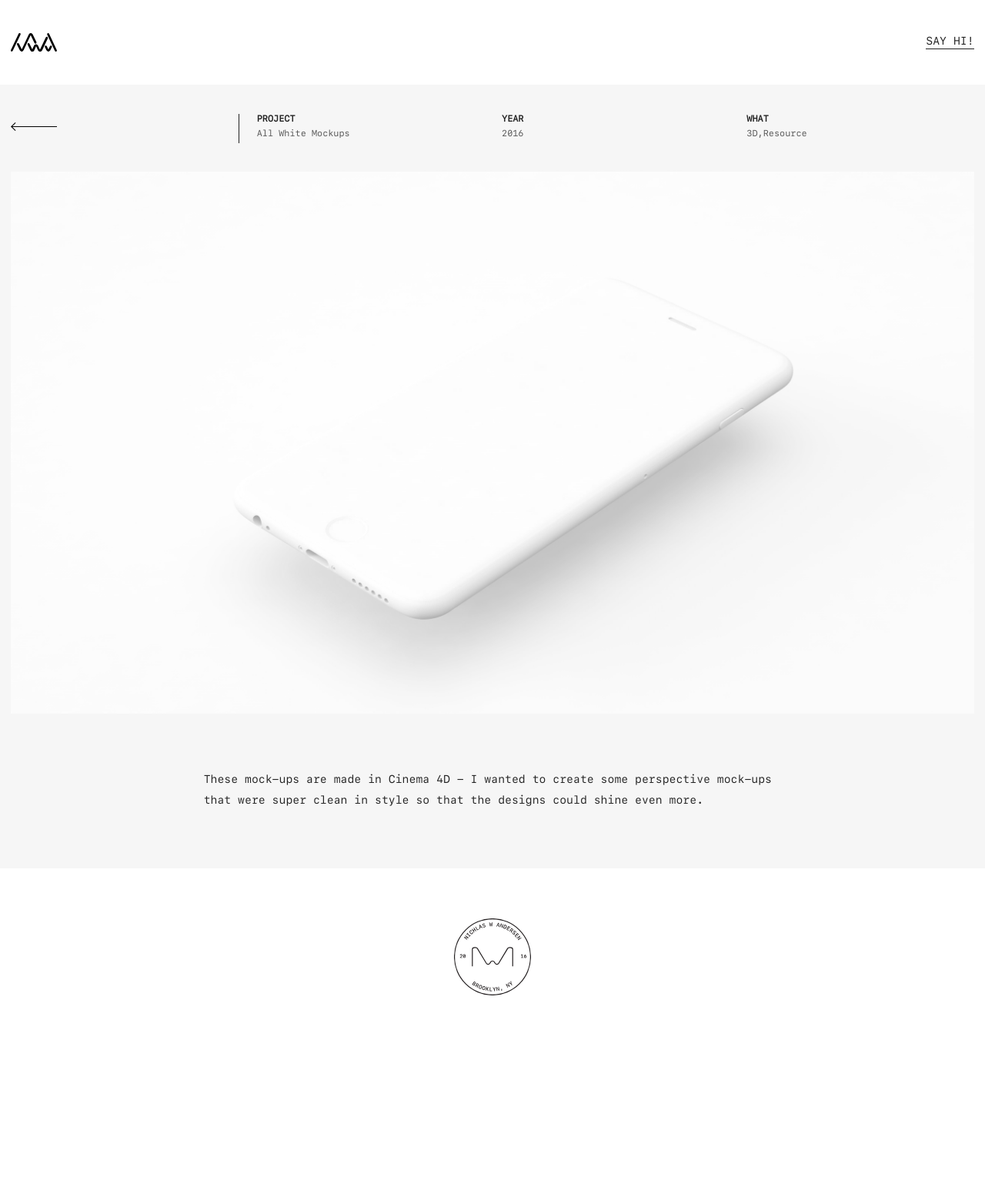
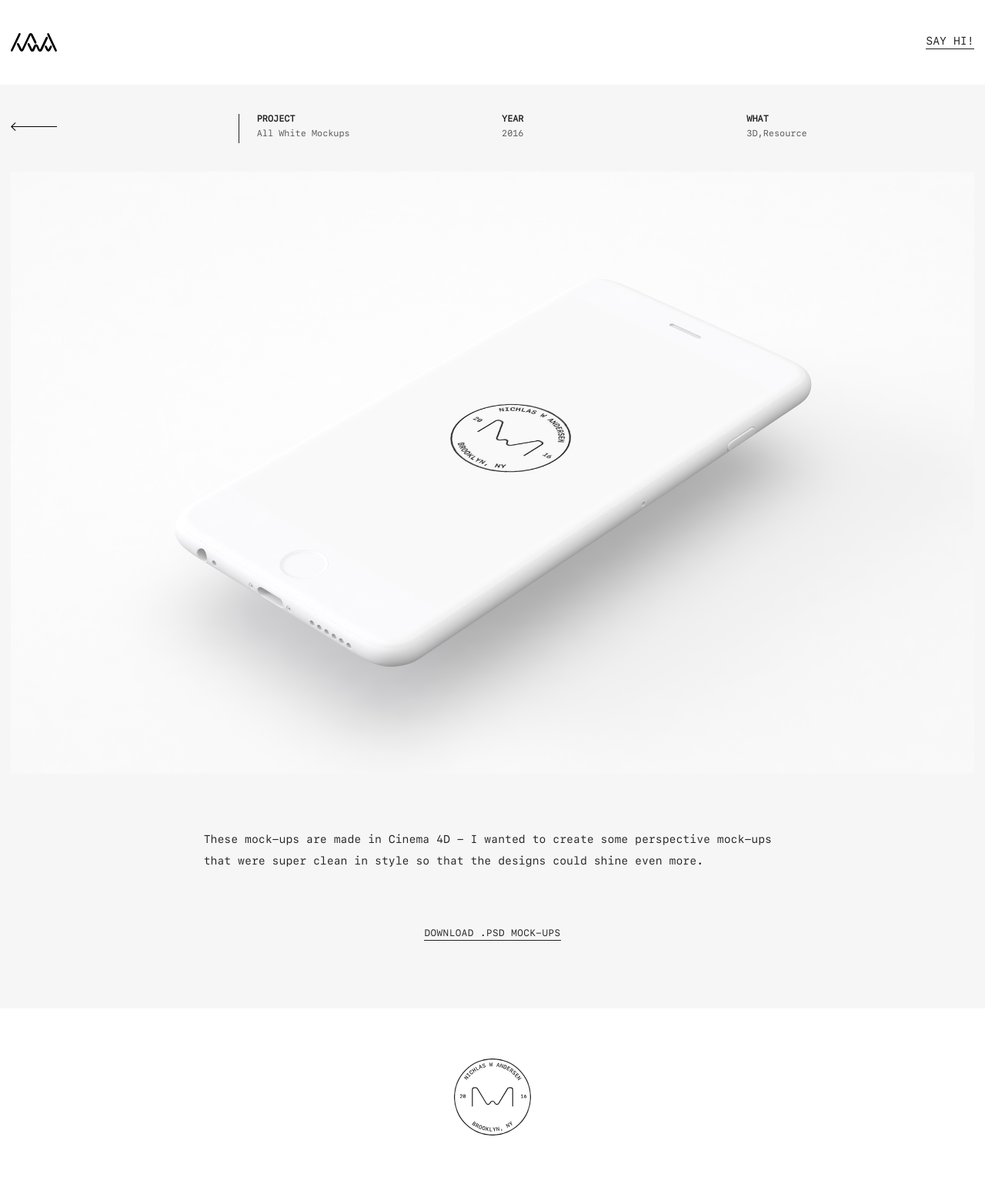
Before and after one commit to itsnwa/portfolio, a Jekyll site: the page built from _projects/allwhite-mockups.md, in a window 1280 px wide. Shown: the whole page at 77% size. Built offline with Jekyll 4.4.1, drawn with Linux system fonts in a browser that asks for light colours; nearby versions of some CDN libraries; a script that is not in the unit is left out; before the commit the page ends 1370 px from its top, so only the background shows below that.

Commit message:
New mockup for all white project, and new css to remove padding-top if two text-blocks is on top of each other.

```diff
--- a/_projects/allwhite-mockups.md
+++ b/_projects/allwhite-mockups.md
@@ -2,11 +2,15 @@
 title: All White Mockups
 categories: 3D, Resource
 year: 2016
-thumbnail: iphone.jpg
+thumbnail: allwhite-mockups-iphone.jpg
 thumb-text-color: "#222222"
 ---
-![iPhone 6 mock-up]({{ site.baseurl }}/assets/images/iphone.jpg)
+![iPhone 6 mock-up]({{ site.baseurl }}/assets/images/allwhite-mockups-iphone.jpg)
 
 <div class="text-block">
   <p>These mock-ups are made in Cinema 4D - I wanted to create some perspective mock-ups that were super clean in style so that the designs could shine even more.</p>
 </div>
+
+<div class="text-block center-content">
+  <a href="#" class="button">Download .PSD Mock-ups</a>
+</div>
--- a/css/style.scss
+++ b/css/style.scss
@@ -343,6 +343,12 @@ a.button {
         text-align: center;
       }
 
+      // If there's two text-block's on top of each other, remove top padding from the last one.
+      .text-block + .text-block {
+        padding-top: 0;
+        padding-bottom: 6em;
+      }
+
       img {
         max-width: 100%;
         width: 100%;
```
Also changed, not shown: assets/images/allwhite-mockups-iphone.jpg (added), assets/images/iphone.jpg (deleted).
